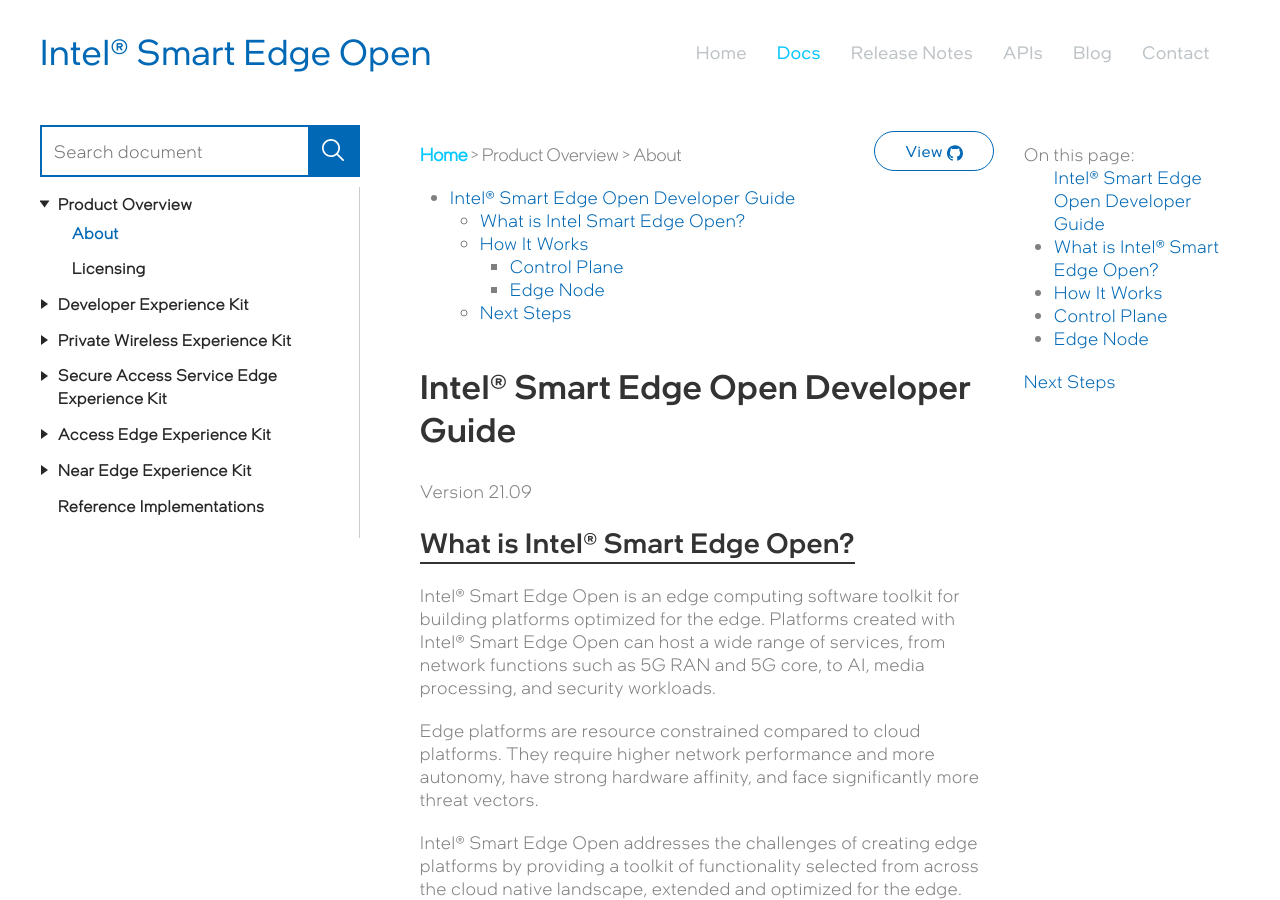
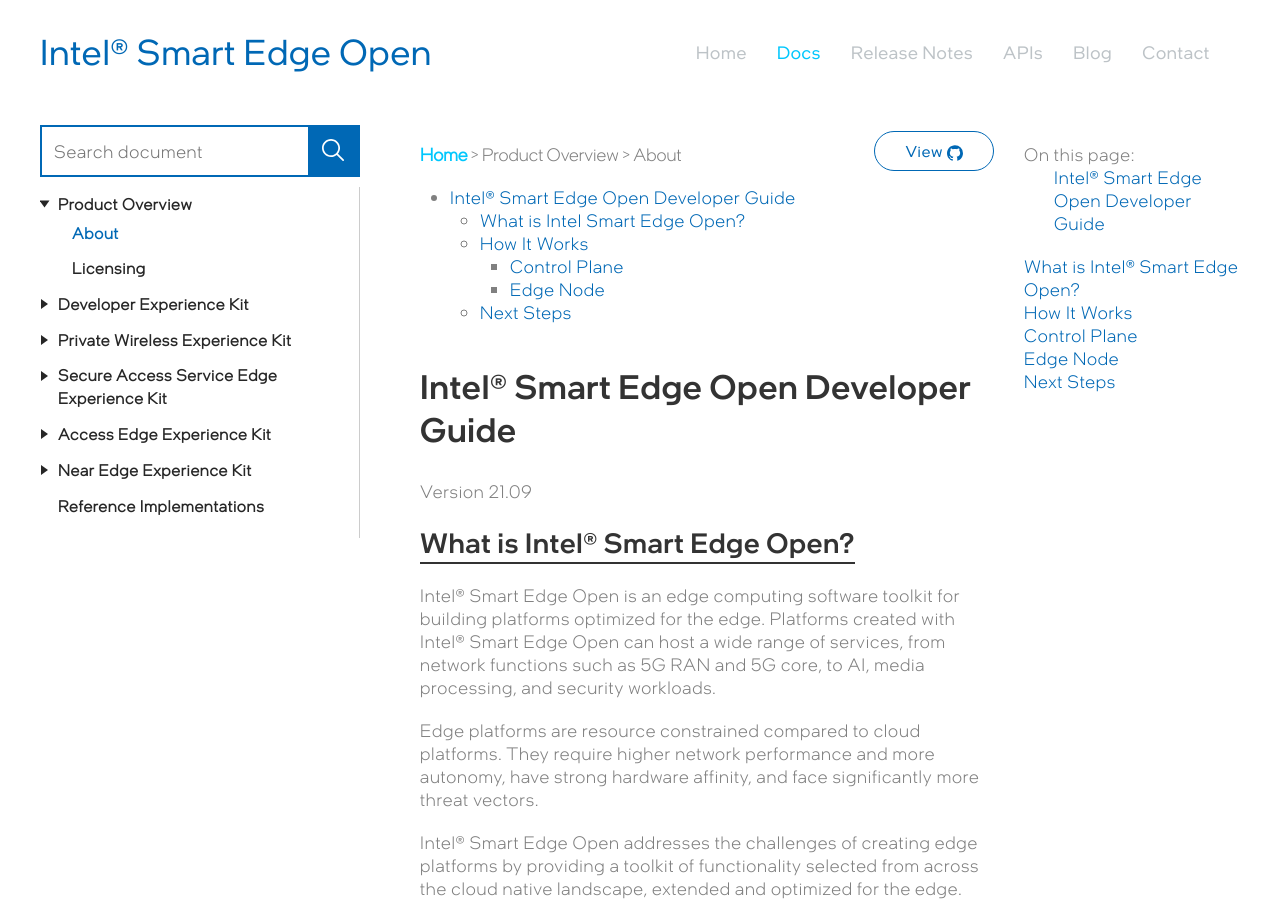
Before and after one commit to intelsmartedgeons/docs, a Jekyll site: the page built from product-overview.md, in a window 1280 px wide and 900 px high. Built offline with Jekyll 4.4.1, drawn with Linux system fonts in a browser that asks for light colours; some web fonts are replaced; our own code applies the rules of GitHub Pages for plain Markdown files; comment, search, counter and statistics services are not loaded.

Commit message:
check ul li issue in table of content

```diff
--- a/_includes/toc.html
+++ b/_includes/toc.html
@@ -77,11 +77,11 @@
                 {% capture anchorAttributes %}{{ anchorAttributes }} class="{{ include.anchor_class | split: '.' | join: ' ' }}"{% endcapture %}
             {% endif %}
 
-            {% capture listItem %}<a{{ anchorAttributes }}>{{ anchorBody }}</a>{% endcapture %}
+            {% capture listItem %}<a{{ anchorAttributes }}>{{ anchorBody }}</a></li>{% endcapture %}
         {% elsif skipNoIDs == true %}
             {% continue %}
         {% else %}
-            {% capture listItem %}{{ anchorBody }}{% endcapture %}
+            {% capture listItem %}{{ anchorBody }}</li>{% endcapture %}
         {% endif %}
 
         {% if currLevel > lastLevel %}
@@ -103,7 +103,7 @@
             {% endcomment %}
         {% endif %}
 
-        {% capture jekyll_toc %}{{ jekyll_toc }}<li{{ listItemClass }}>{{ listItem }}{% endcapture %}
+        {% capture jekyll_toc %}{{ jekyll_toc }}<li{{ listItemClass }}>{{ listItem }}</{{ listModifier }}>{% endcapture %}
 
         {% assign lastLevel = currLevel %}
         {% assign firstHeader = false %}
```
